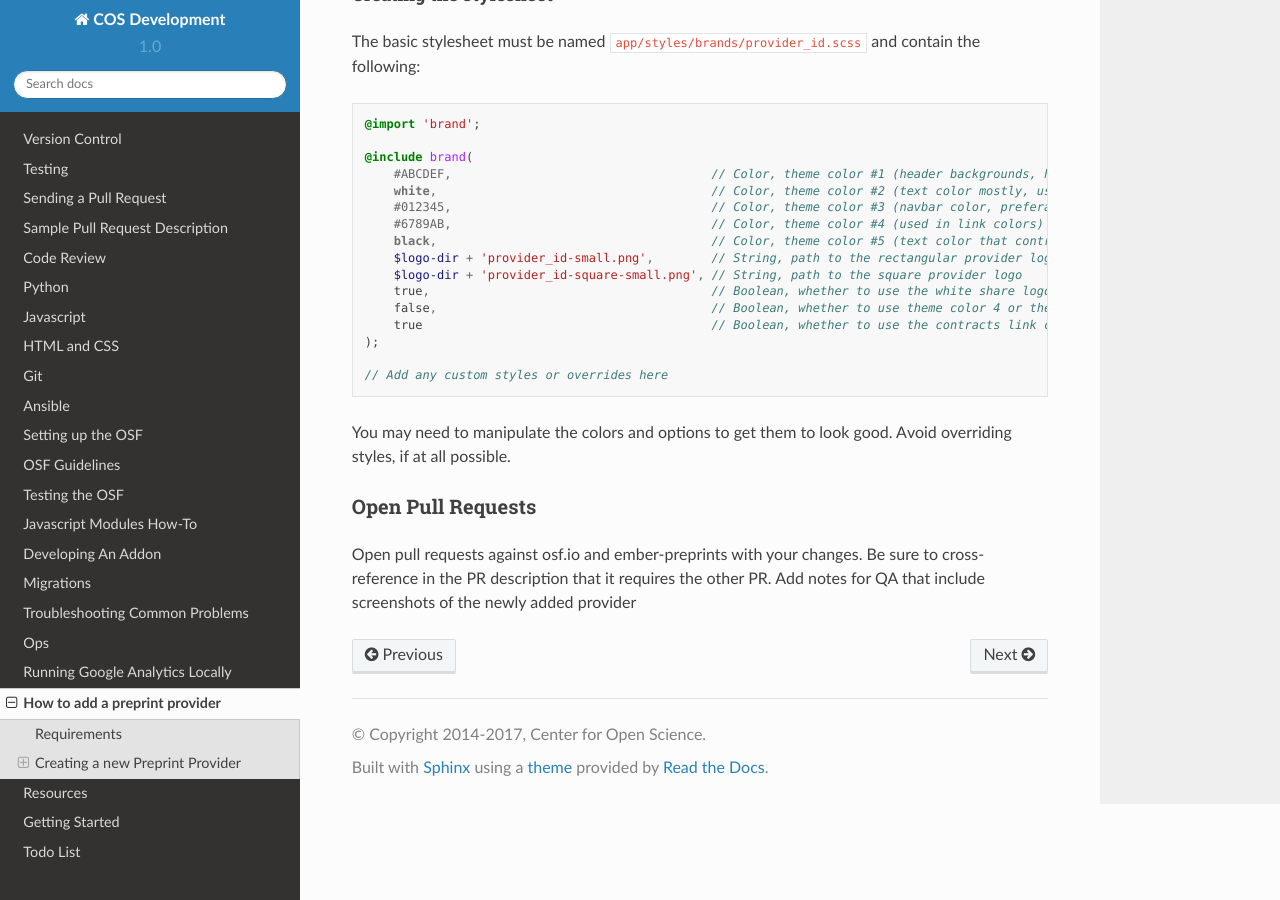
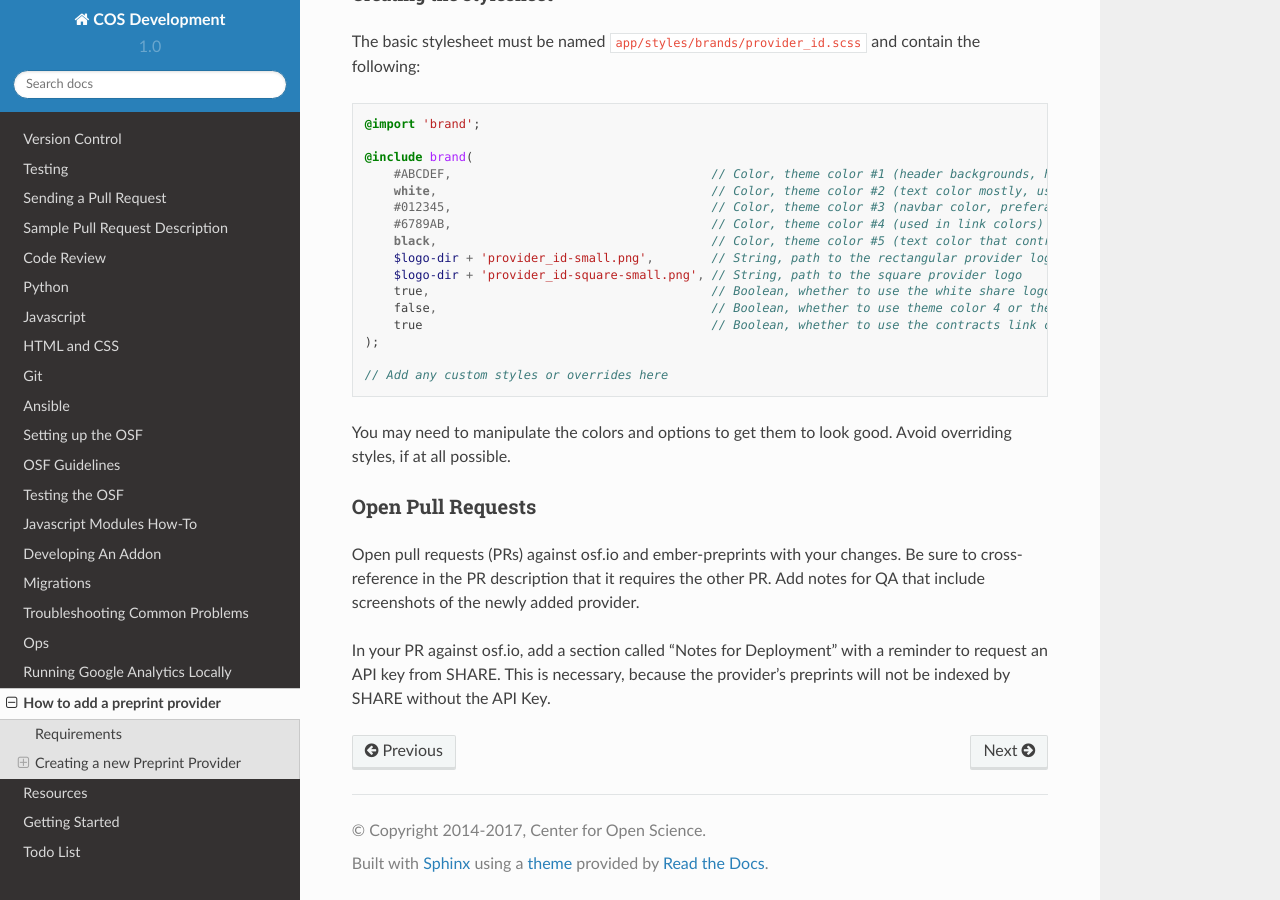
Before and after one commit to CenterForOpenScience/COSDev, a Sphinx documentation site: the page built from docs/osf/preprint_providers.rst, in a window 1280 px wide and 900 px high, scrolled down 3540 px. Built offline with Sphinx 7.4.7 and the Read the Docs theme 2.0.0, drawn with Linux system fonts in a browser that asks for light colours.

Commit message:
Update PR instructions for preprint providers

```diff
--- a/docs/osf/preprint_providers.rst
+++ b/docs/osf/preprint_providers.rst
@@ -185,5 +185,7 @@ You may need to manipulate the colors and options to get them to look good. Avoi
 
 Open Pull Requests
 ------------------
-Open pull requests against osf.io and ember-preprints with your changes. Be sure to cross-reference in the PR description that it requires the other PR.
-Add notes for QA that include screenshots of the newly added provider
+Open pull requests (PRs) against osf.io and ember-preprints with your changes. Be sure to cross-reference in the PR description that it requires the other PR.
+Add notes for QA that include screenshots of the newly added provider.
+
+In your PR against osf.io, add a section called "Notes for Deployment" with a reminder to request an API key from SHARE. This is necessary, because the provider's preprints will not be indexed by SHARE without the API Key.
```
